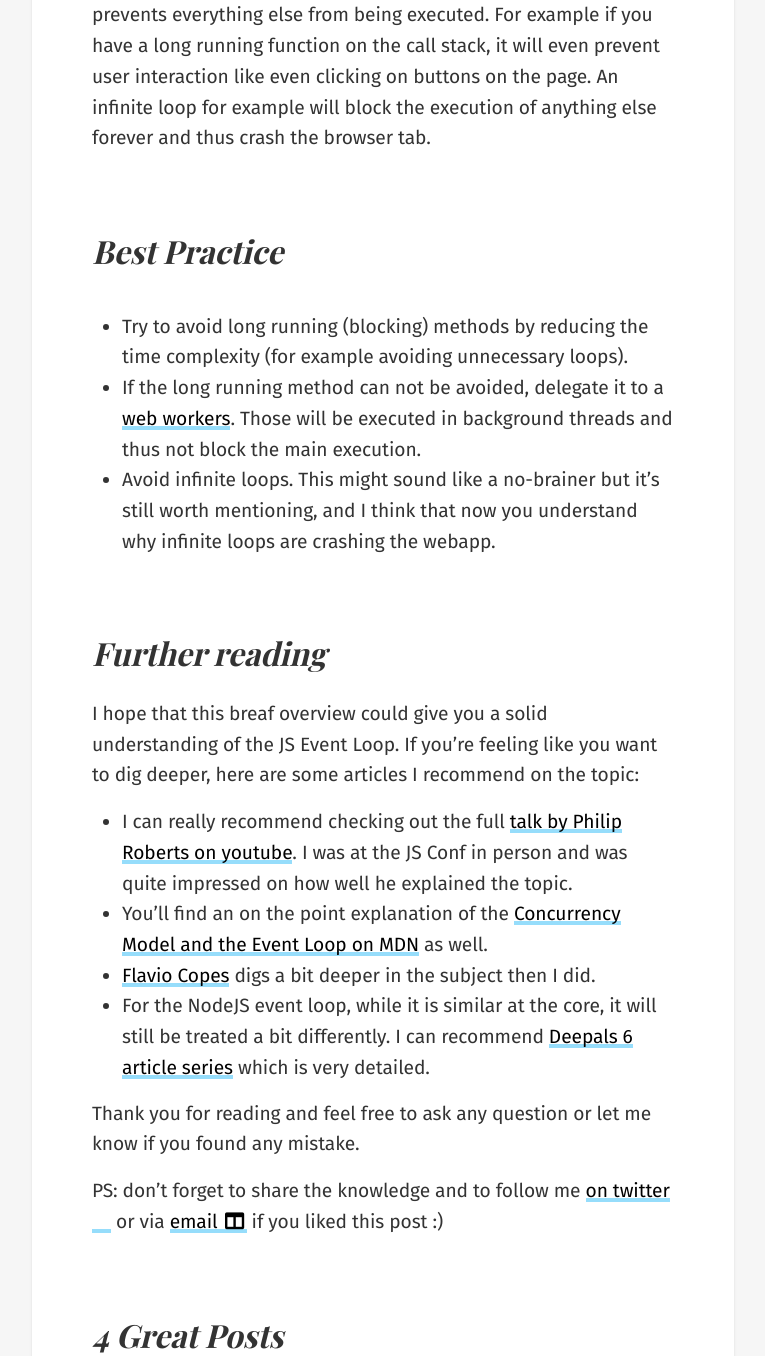
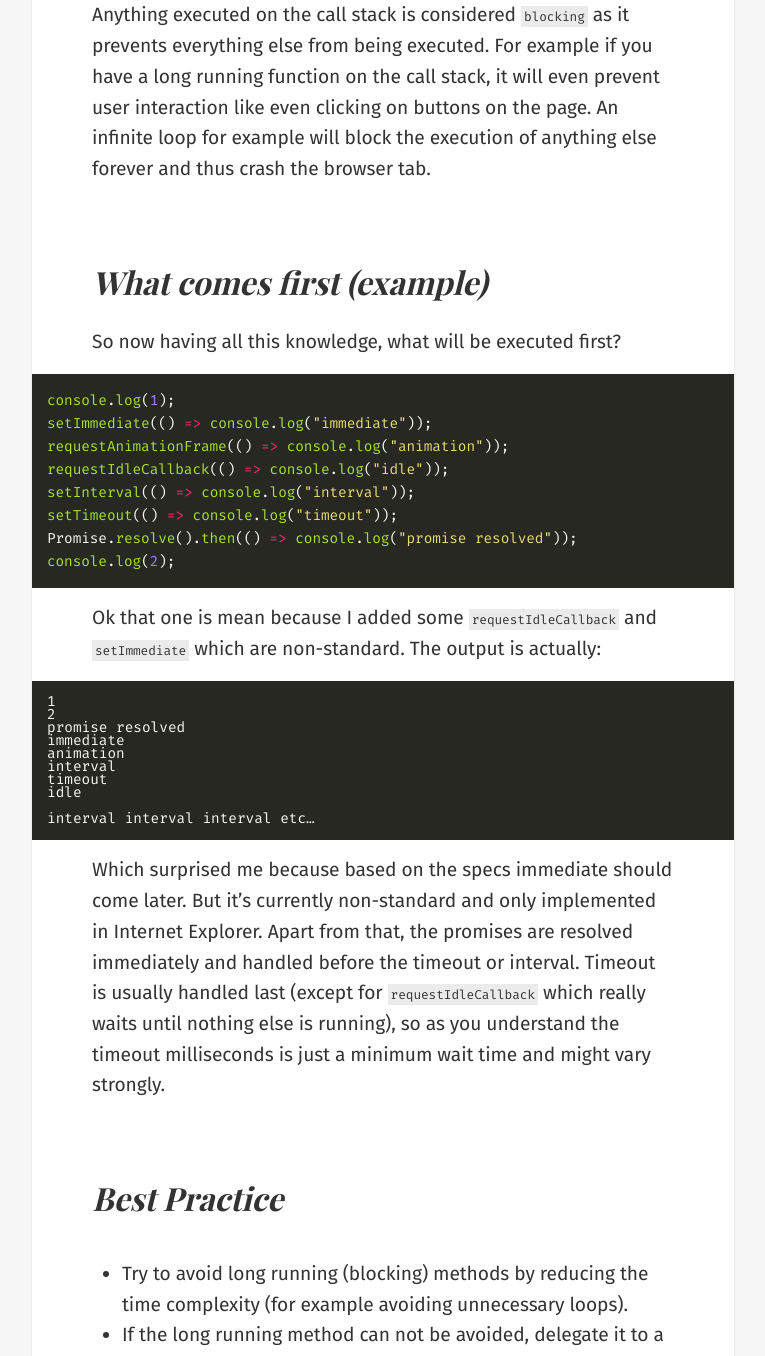
Before and after one commit to ThibaultJanBeyer/blog.thibaultjanbeyer.com-v2, a Jekyll site: the page built from _posts/2019-05-24-quick-guide-js-event-loop.md, in a window 1280 px wide and 1400 px high, scrolled down 7786 px, cut to the strip 0-1356 px from the top of the window. Shown: the whole strip, without its empty margins (257-1022 px from the left). Built offline with Jekyll 4.4.1, drawn with Linux system fonts in a browser that asks for light colours; nearby versions of some CDN libraries; some web fonts are replaced; comment, search, counter and statistics services are not loaded; some of the changed text lies outside the part shown.

Commit message:
add what comes first

````diff
--- a/_posts/2019-05-24-quick-guide-js-event-loop.md
+++ b/_posts/2019-05-24-quick-guide-js-event-loop.md
@@ -17,8 +17,9 @@ I finally found some time to write a new article. Lately I had a talk about IT a
 5. [2. The Heap](#2-the-heap)
 6. [2b. Web API](#2b-web-api)
 7. [3. The Message Queue](#3-the-message-queue)
-8. [Best Practice](#best-practice)
-9. [Further Reading](#further-reading)
+8. [What comes first (example)](#what-comes-first-example)
+9. [Best Practice](#best-practice)
+10. [Further Reading](#further-reading)
 
 ## How does the event loop look like?
 
@@ -172,6 +173,40 @@ Here is an excerpt from a [talk on the JS Conf](https://www.youtube.com/watch?v=
 As mentioned before that refers to JavaScript handling events sequentially. The call stack can not be interrupted while running. The Queue is only processes when the call stack is empty. The timer on the setTimeout is just the minimum time to wait, it can take longer to be executed since it has to wait until the call stack is empty and all entries that are in the queue before the timeout dequeued.
 So the calls executed on the web-api are referred as `non blocking`. Anything executed on the call stack is considered `blocking` as it prevents everything else from being executed. For example if you have a long running function on the call stack, it will even prevent user interaction like even clicking on buttons on the page. An infinite loop for example will block the execution of anything else forever and thus crash the browser tab.
 
+## What comes first (example)
+
+So now having all this knowledge, what will be executed first?
+
+```javascript
+console.log(1);
+setImmediate(() => console.log("immediate"));
+requestAnimationFrame(() => console.log("animation"));
+requestIdleCallback(() => console.log("idle"));
+setInterval(() => console.log("interval"));
+setTimeout(() => console.log("timeout"));
+Promise.resolve().then(() => console.log("promise resolved"));
+console.log(2);
+```
+
+Ok that one is mean because I added some `requestIdleCallback` and `setImmediate` which are non-standard. The output is actually:
+
+```
+1
+2
+promise resolved
+immediate
+animation
+interval
+timeout
+idle
+
+interval interval interval etc…
+```
+
+Which surprised me because based on the specs immediate should come later. But it’s currently non-standard and only implemented in Internet Explorer.
+Apart from that, the promises are resolved immediately and handled before the timeout or interval.
+Timeout is usually handled last (except for `requestIdleCallback` which really waits until nothing else is running), so as you understand the timeout milliseconds is just a minimum wait time and might vary strongly.
+
 ## Best Practice
 
 - Try to avoid long running (blocking) methods by reducing the time complexity (for example avoiding unnecessary loops).
````
